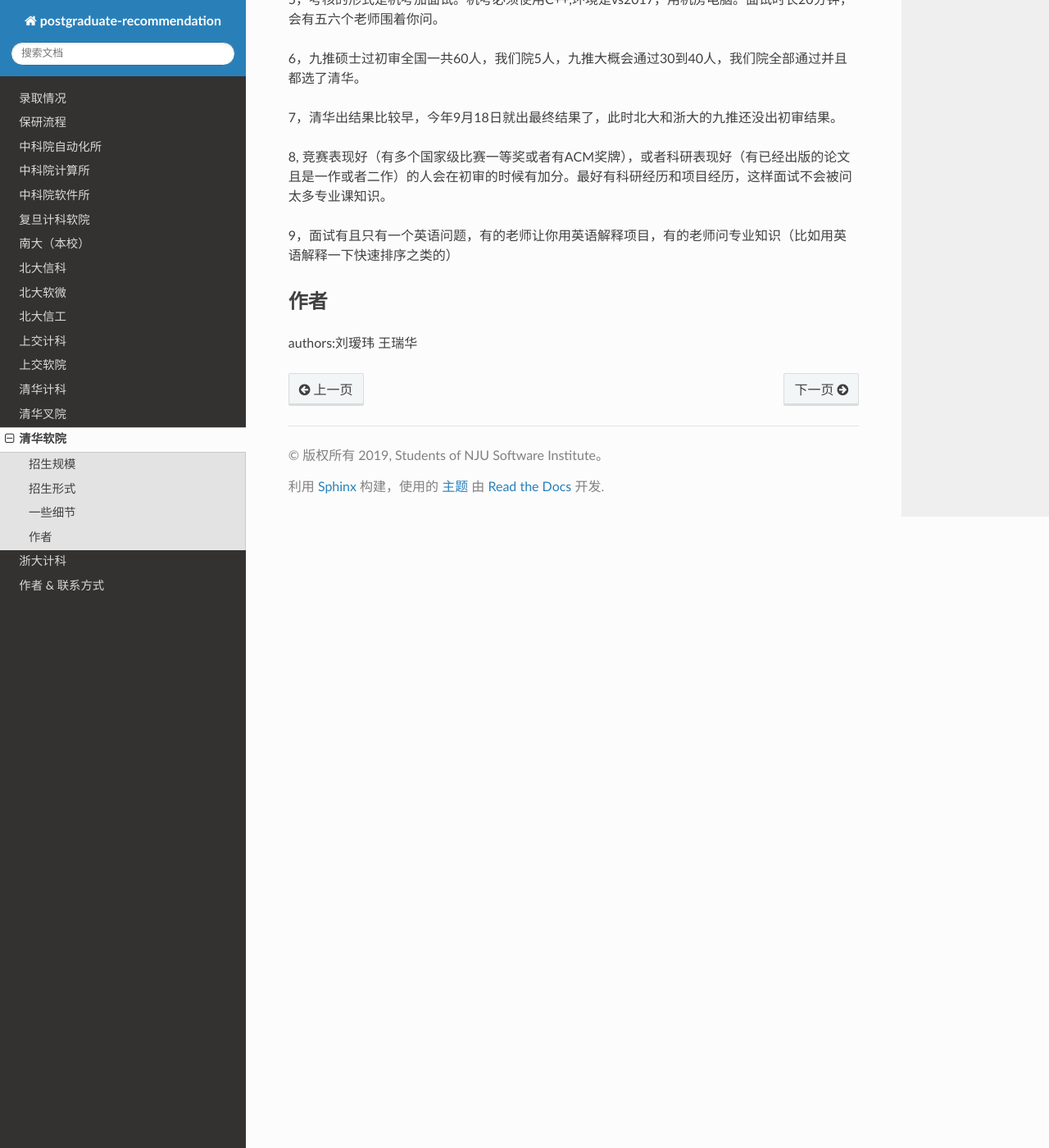
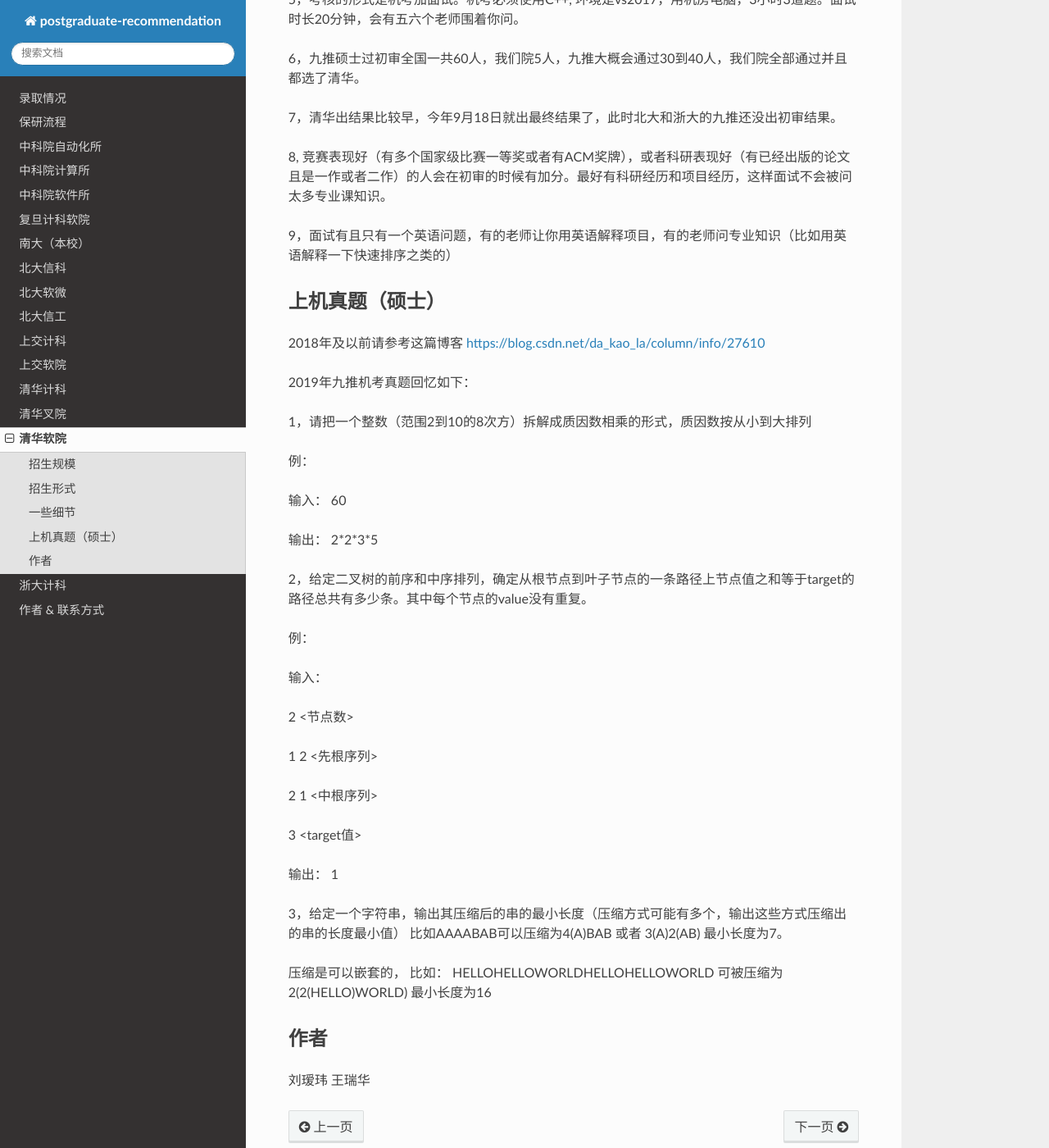
Before and after one commit to NJU-SE-15-share-review/postgraduate-recommendation, a Sphinx documentation site: the page built from source/schools/thu/ss.rst, in a window 1280 px wide and 1400 px high, scrolled down 957 px. Shown: the whole window at 82% size. Built offline with Sphinx 7.4.7 and the Read the Docs theme 2.0.0, drawn with Linux system fonts in a browser that asks for light colours; some of the changed text lies outside the part shown.

Commit message:
finish thu se by wrh

```diff
--- a/source/schools/thu/ss.rst
+++ b/source/schools/thu/ss.rst
@@ -27,7 +27,7 @@ http://www.thss.tsinghua.edu.cn/
 
 4，九推需要准备的材料是两封副教授推荐信，一份个人陈述（清华研招网上有模板），一份申请表（有模板），获奖证书复印件，六级成绩证明（6级越高越好，有比较高的托福雅思也可以放进来）
 
-5，考核的形式是机考加面试。机考必须使用C++,环境是vs2017，用机房电脑。面试时长20分钟，会有五六个老师围着你问。
+5，考核的形式是机考加面试。机考必须使用C++, 环境是vs2017，用机房电脑，3小时3道题。面试时长20分钟，会有五六个老师围着你问。
 
 6，九推硕士过初审全国一共60人，我们院5人，九推大概会通过30到40人，我们院全部通过并且都选了清华。
 
@@ -37,6 +37,43 @@ http://www.thss.tsinghua.edu.cn/
 
 9，面试有且只有一个英语问题，有的老师让你用英语解释项目，有的老师问专业知识（比如用英语解释一下快速排序之类的）
 
+上机真题（硕士）
+--------------------------------------
+2018年及以前请参考这篇博客  https://blog.csdn.net/da_kao_la/column/info/27610
+
+2019年九推机考真题回忆如下：
+
+1，请把一个整数（范围2到10的8次方）拆解成质因数相乘的形式，质因数按从小到大排列
+
+例：
+
+输入： 60
+
+输出： 2*2*3*5
+
+2，给定二叉树的前序和中序排列，确定从根节点到叶子节点的一条路径上节点值之和等于target的路径总共有多少条。其中每个节点的value没有重复。
+
+例：
+
+输入：
+
+2  <节点数>
+
+1 2 <先根序列>
+
+2 1 <中根序列>
+
+3   <target值>
+
+输出：
+1
+
+3，给定一个字符串，输出其压缩后的串的最小长度（压缩方式可能有多个，输出这些方式压缩出的串的长度最小值）
+比如AAAABAB可以压缩为4(A)BAB 或者 3(A)2(AB)  最小长度为7。
+
+压缩是可以嵌套的，
+比如： HELLOHELLOWORLDHELLOHELLOWORLD 可被压缩为2(2(HELLO)WORLD) 最小长度为16
+
 作者
 --------------------------------------
-:ref:`authors:刘瑷玮 王瑞华`
+:ref:`刘瑷玮 王瑞华`
```
